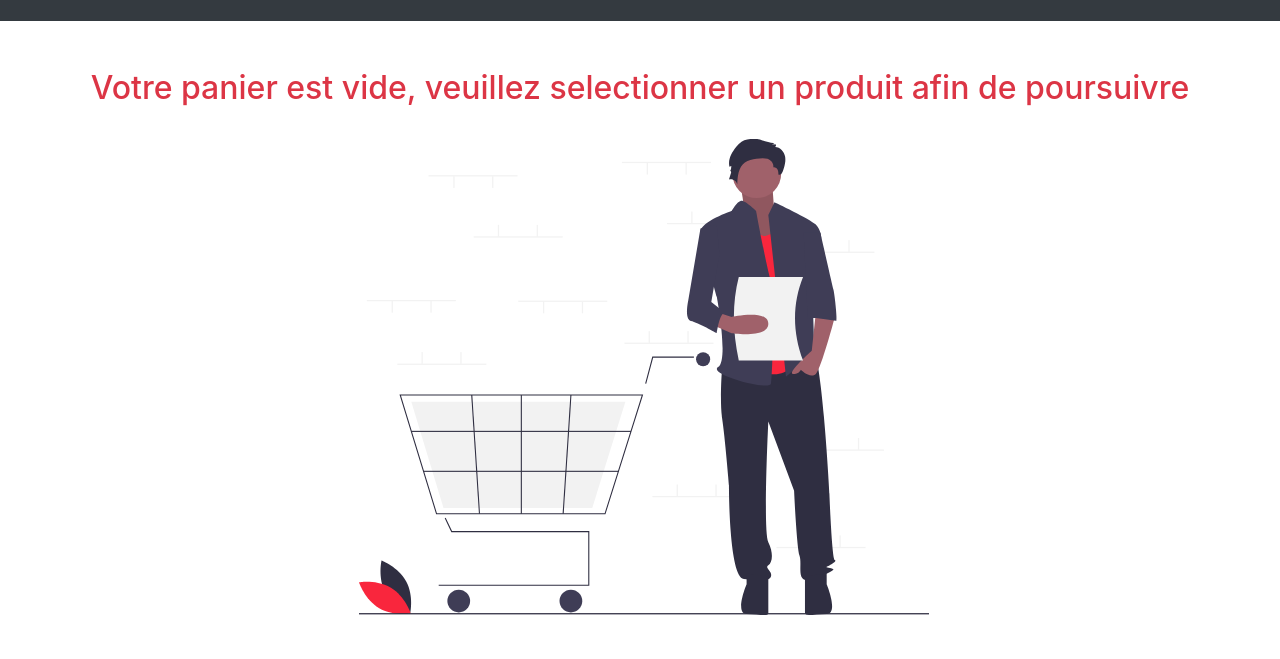
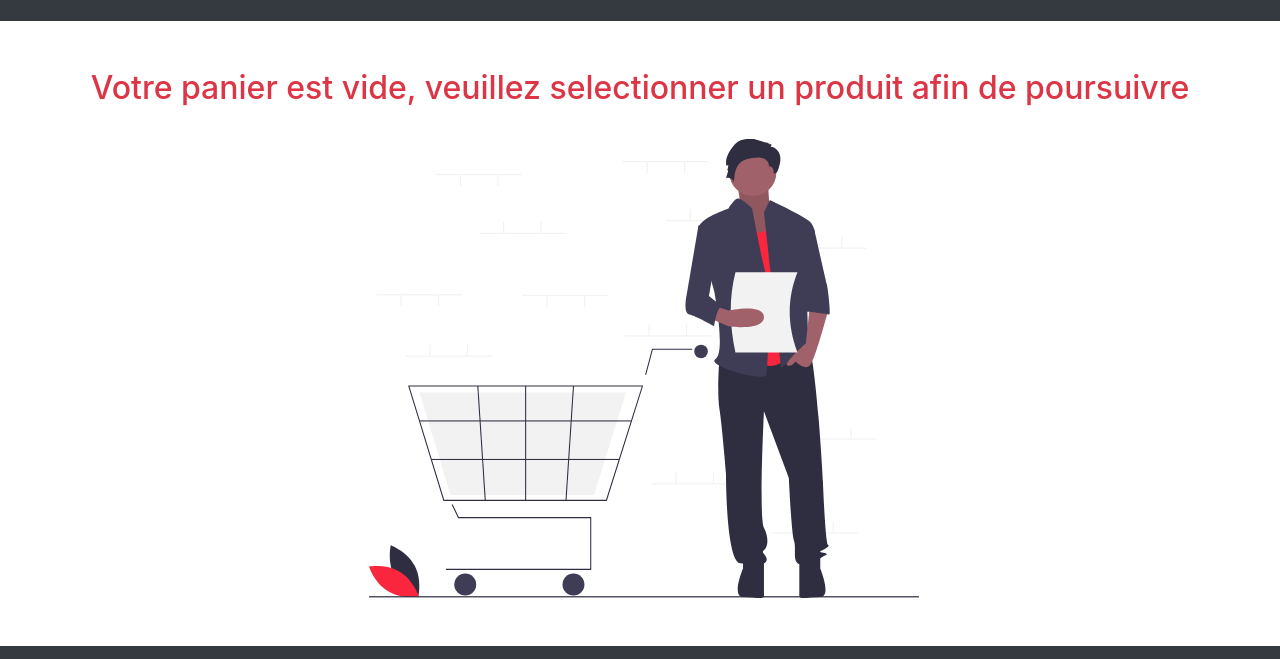
Before and after one commit to Dgericot/DimitriGericot_5_26112020, a website built with Parcel: page frontend/panier.html in a window 1280 px wide. Shown: the part 93-752 px from the top of the page. Built offline with nearby package versions, Linux system fonts and the light colour scheme; files whose address does not match are found by name.

Commit message:
Ajout propriétés products-page

```diff
--- a/frontend/main.scss
+++ b/frontend/main.scss
@@ -61,3 +61,11 @@
 .formData[data-show-error]::after {
     display: block;
 }
+
+.cart-order,
+.product-page {
+    display: flex;
+    flex-direction: column;
+    justify-content: space-between;
+    min-height: 100vh;
+}
```
